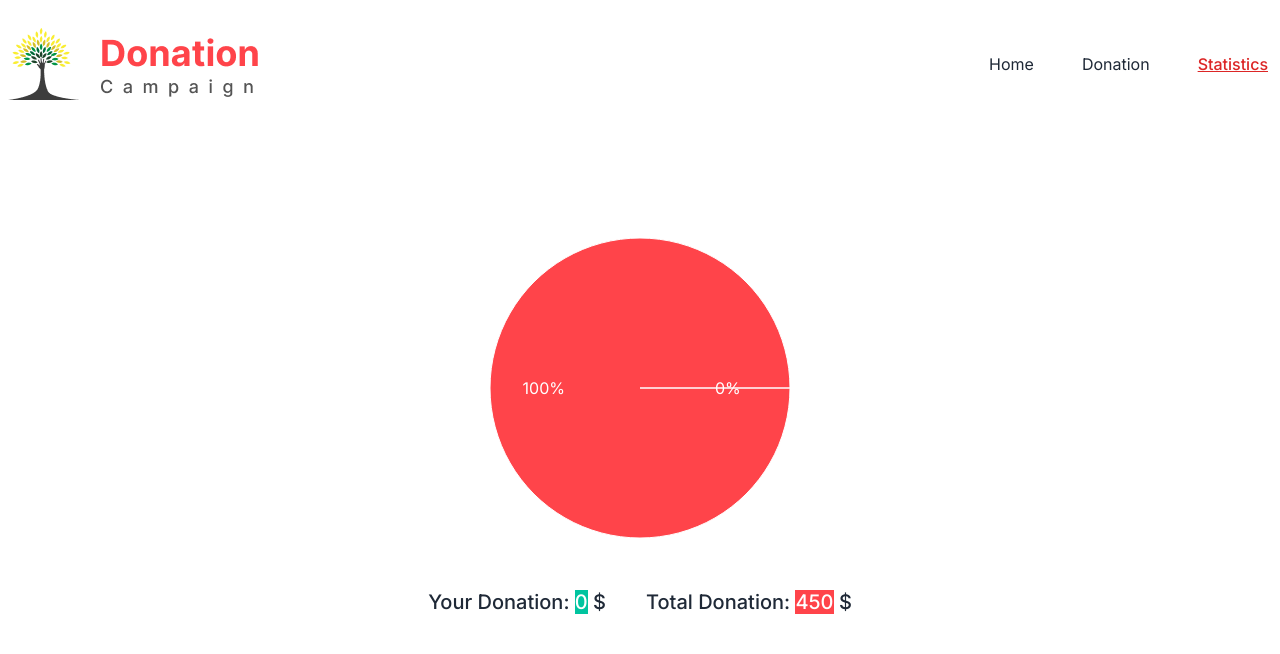
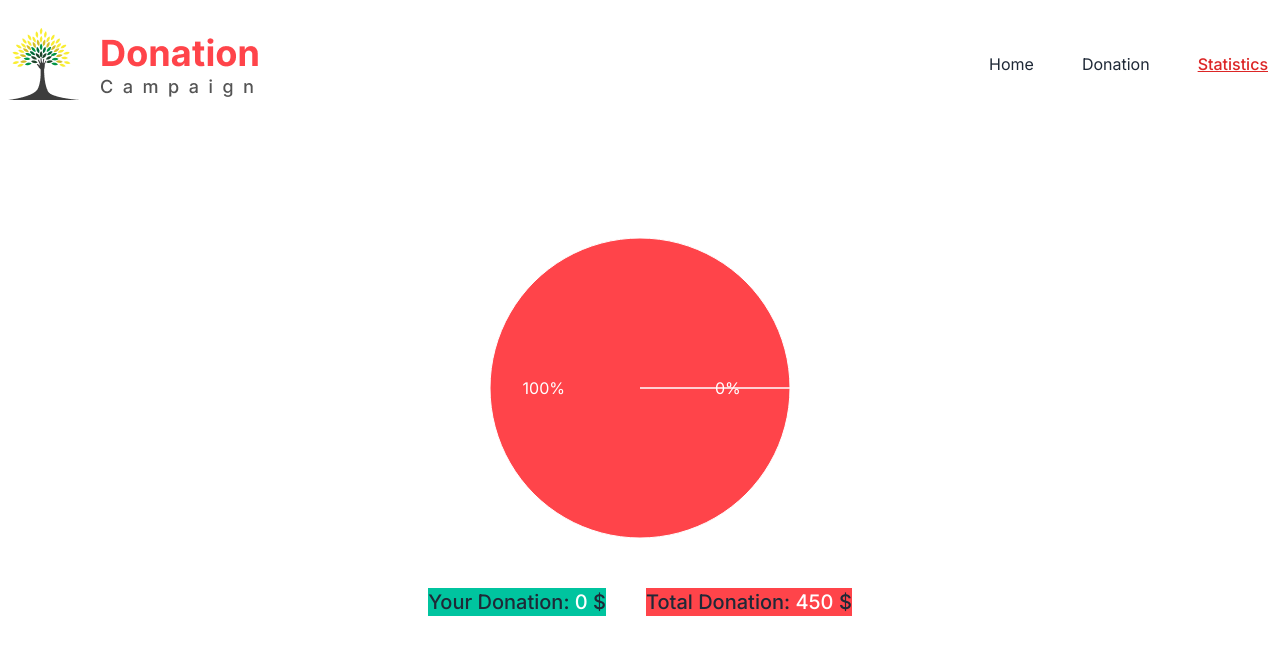
Before and after one commit to taijulsir/donation-campaign-project, a React (Vite) app: page /statistics in a window 1280 px wide. Shown: the top 654 px of the page. Built offline with nearby package versions, Linux system fonts and the light colour scheme.

Commit message:
updated donation item see all button

```diff
--- a/src/Components/DonationItem/DonationItem.jsx
+++ b/src/Components/DonationItem/DonationItem.jsx
@@ -6,6 +6,7 @@ const DonationItem = () => {
     const donations = useLoaderData();
     const [allDonationItem,setAllDonationItem] = useState([])
     const [donationLength,setDonationLength] = useState(4)
+    const [allClicked,setAllClicked] = useState(false)
     useEffect(()=>{
         const donatinIds = getStoredDonationItem();
         if(donatinIds.length>0){
@@ -13,6 +14,11 @@ const DonationItem = () => {
             setAllDonationItem(donation)
         }
     },[donations])
+
+    const handleSeeAllBtn = () => {
+        setDonationLength(allDonationItem.length)
+        setAllClicked(true)
+    }
     return (
         <div className="container mx-auto">
              <div className="grid grid-cols-1 lg:grid-cols-2 gap-6 ">
@@ -32,9 +38,9 @@ const DonationItem = () => {
         }
         </div>
 
-        <div className={ donationLength === donations.length ? 'hidden' : ''}>
+        <div className={ allDonationItem.length >4 && !allClicked ? '' : 'hidden'}>
            <div className="text-center mt-10">
-           <button onClick={() => setDonationLength(donations.length)} className="btn bg-[#009444] text-white" > See All</button>
+           <button onClick={handleSeeAllBtn} className="btn bg-[#009444] text-white" > See All</button>
            </div>
         </div>
     </div>
--- a/src/Components/Statistics/Statistics.jsx
+++ b/src/Components/Statistics/Statistics.jsx
@@ -68,8 +68,8 @@ const renderCustomizedLabel = ({ cx, cy, midAngle, innerRadius, outerRadius, per
 
         <div>
             <div className="flex flex-row gap-10">
-                <p className="text-xl font-medium">Your Donation: <span className="bg-[#00C49F] text-white">{totalLocalStorageSum}</span> $</p>
-                <p className="text-xl font-medium">Total Donation: <span className="bg-[#FF444A] text-white">{totalItemsSum}</span> $ </p>
+                <p className="text-xl font-medium bg-[#00C49F] ">Your Donation: <span className=" text-white">{totalLocalStorageSum}</span> $</p>
+                <p className="text-xl font-medium bg-[#FF444A]">Total Donation: <span className=" text-white">{totalItemsSum}</span> $ </p>
             </div>
         </div>
       </div>
```
